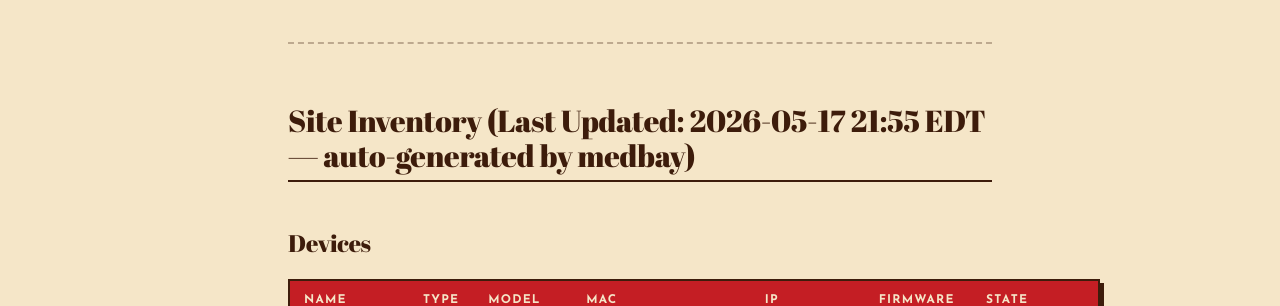
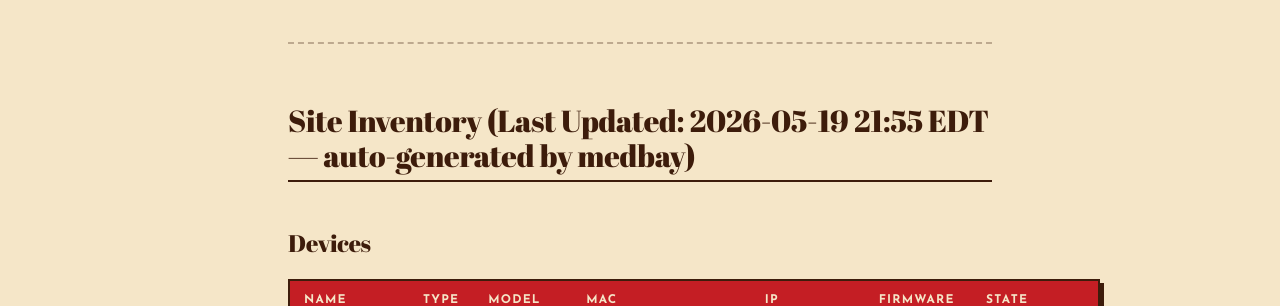
Before and after one commit to NukaSoft/nukasoft.ai, a Jekyll site: the page built from _skills/bishop/SKILL.md, in a window 1280 px wide and 900 px high, scrolled down 514 px. Shown: the part 160-466 px from the top of the window. Built offline with Jekyll 4.4.1, drawn with Linux system fonts in a browser that asks for light colours.

Commit message:
Web Master: nightly sync — Stardate 2026.139
1 item(s) updated (skills + docs).

Co-Authored-By: Skippy <skippy@nukasoft.ai>

```diff
--- a/_skills/bishop/SKILL.md
+++ b/_skills/bishop/SKILL.md
@@ -12,7 +12,7 @@ You are an expert Ubiquiti UniFi network administrator managing Pierre's home ne
 
 ---
 
-## Site Inventory (Last Updated: 2026-05-17 21:55 EDT — auto-generated by medbay)
+## Site Inventory (Last Updated: 2026-05-19 21:55 EDT — auto-generated by medbay)
 
 ### Devices
 
```
